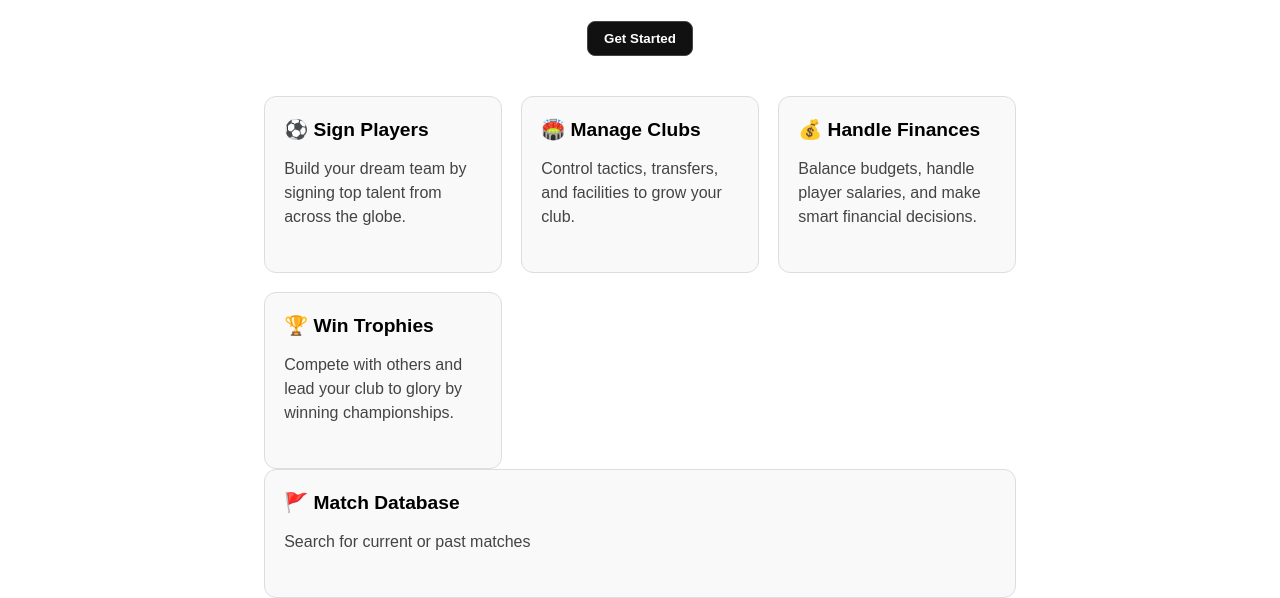
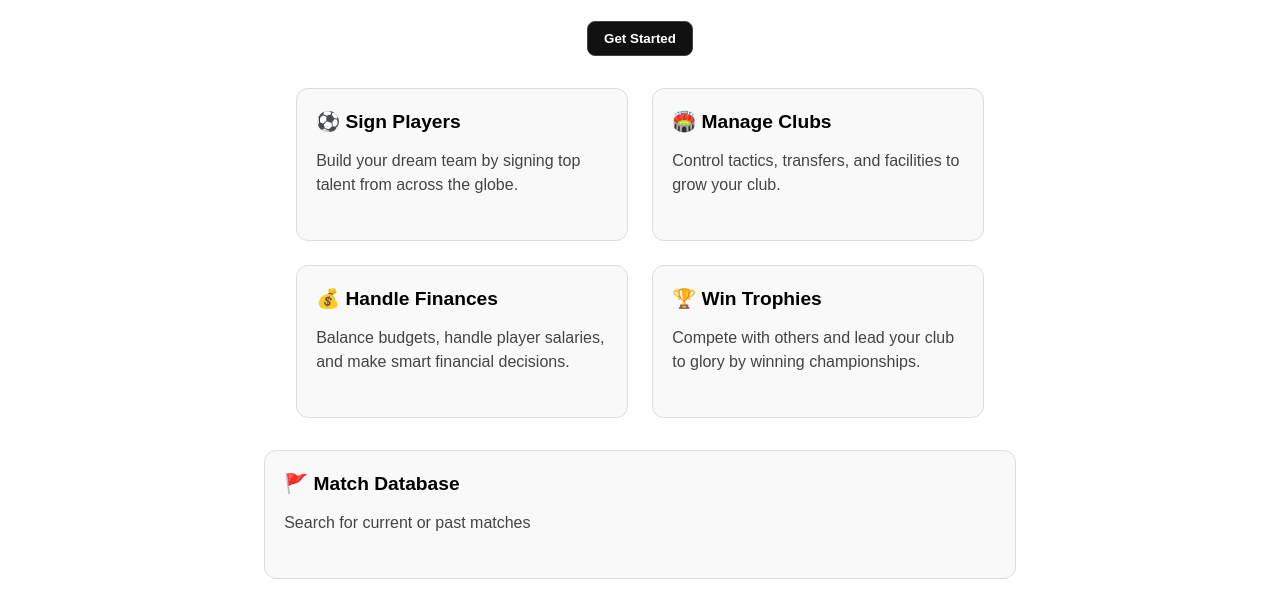
Before and after one commit to ManuKitten/ANK-Signings, a plain HTML site: page index.html in a window 1280 px wide. Shown: the part 242-840 px from the top of the page. Drawn offline with Linux system fonts and the light colour scheme.

Commit message:
Update style.css

```diff
--- a/styles/style.css
+++ b/styles/style.css
@@ -96,9 +96,9 @@ p {
 ========================== */
 .features {
   display: grid;
-  gap: 1.2rem;
-  grid-template-columns: repeat(auto-fit, minmax(220px, 1fr));
-  margin-top: 2.5rem;
+  grid-template-columns: repeat(2, 1fr); /* Two columns */
+  gap: 1.5rem; /* Adjust spacing between cards */
+  padding: 2rem; /* Optional: adds breathing room */
 }
 
 .card {
```
